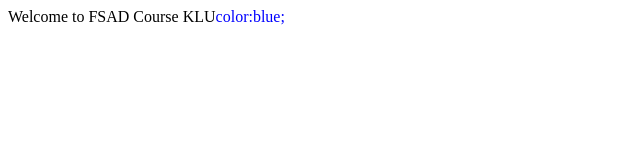
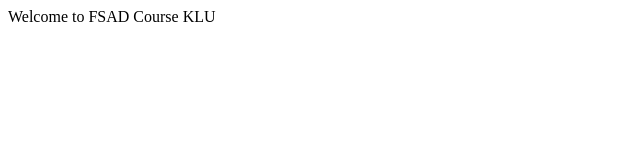
Before and after one commit to PhanendraSana-32649/fsadgitproject, a plain HTML site: page index.html in a window 1280 px wide. Shown: the full height of the page, 0-640 px from the left. Drawn offline with Linux system fonts and the light colour scheme.

Commit message:
index file updated

```diff
--- a/index.html
+++ b/index.html
@@ -6,6 +6,6 @@
     <title>Document</title>
 </head>
 <body>
-    Welcome to FSAD Course KLU<span style="color:blue;">color:blue;</span>
+    Welcome to FSAD Course KLU
 </body>
 </html>
```
